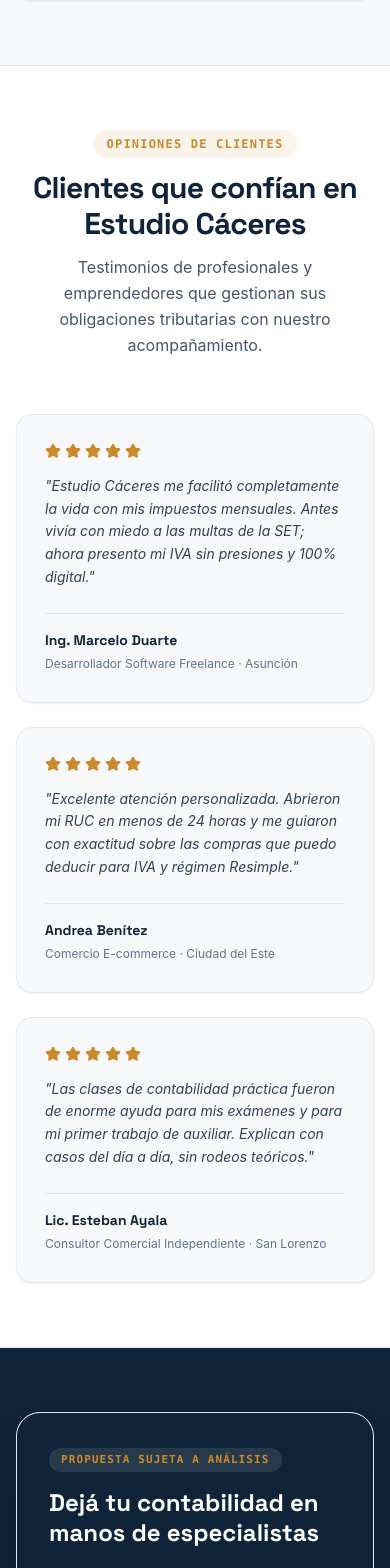
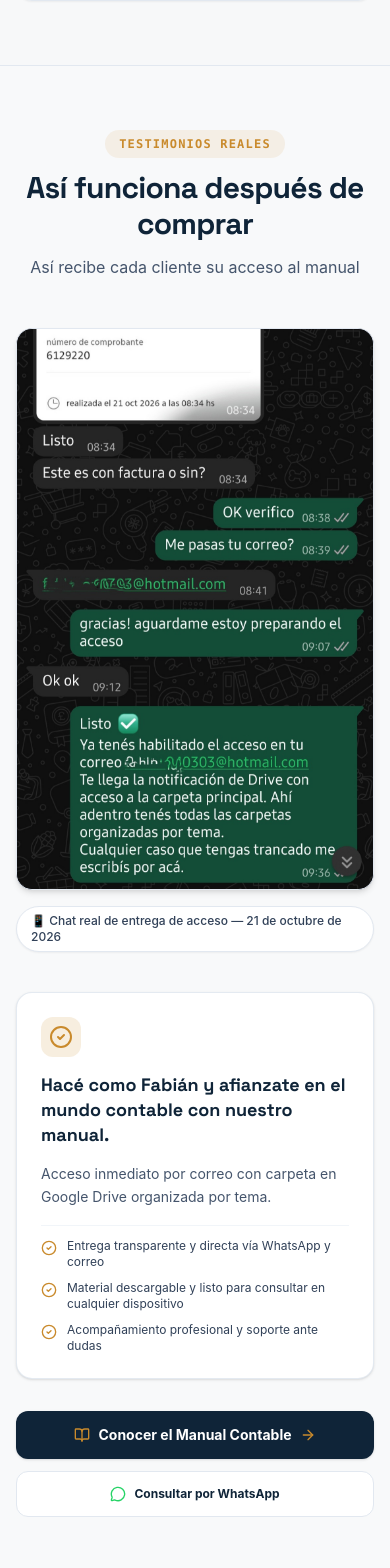
Before and after one commit to manuelias17/estudio-caceres-py, a React (Vite) app: page / in a window 390 px wide. Shown: the part 6200-7768 px from the top of the page. Built offline with nearby package versions, Linux system fonts and the light colour scheme.

Commit message:
feat: update experience years and add social proof
- Update experience claim from 5+ to 3+ years
- Add real delivery screenshot to home page testimonials
- Refine testimonial section styling

```diff
--- a/src/pages/HomePage.tsx
+++ b/src/pages/HomePage.tsx
@@ -25,6 +25,7 @@ import {
   Sparkles
 } from 'lucide-react';
 import logoImgLocal from '../assets/images/logo_real_estudio_caceres.png';
+import capturaEntregaImg from '../assets/images/captura_entrega_whatsapp_real.jpg';
 
 const WHATSAPP_NUMBER = '595993535291';
 const WHATSAPP_BASE_URL = `https://wa.me/${WHATSAPP_NUMBER}`;
@@ -546,77 +547,92 @@ export default function HomePage() {
       </section>
 
       {/* ------------------------------------------------------------- */}
-      {/* TESTIMONIOS                                                   */}
+      {/* TESTIMONIOS REALES / CAPTURA REAL DE ENTREGA                  */}
       {/* ------------------------------------------------------------- */}
-      <section className="py-16 sm:py-24 bg-white text-[#1C242B] border-b border-slate-200">
+      <section className="py-16 sm:py-24 bg-[#F8F9FA] text-[#1C242B] border-b border-slate-200">
         <div className="max-w-[1280px] mx-auto px-4 sm:px-6 lg:px-8">
-          <div className="text-center max-w-3xl mx-auto mb-14 space-y-3">
+          <div className="text-center max-w-3xl mx-auto mb-12 sm:mb-16 space-y-3">
             <span className="text-xs font-mono font-bold uppercase tracking-widest text-[#C98A2C] bg-[#C98A2C]/10 px-3.5 py-1.5 rounded-full inline-block">
-              Opiniones de Clientes
+              Testimonios reales
             </span>
             <h2 className="text-3xl sm:text-4xl font-bold font-heading text-[#0F2438] tracking-tight">
-              Clientes que confían en Estudio Cáceres
+              Así funciona después de comprar
             </h2>
-            <p className="text-base text-slate-600 leading-relaxed font-sans">
-              Testimonios de profesionales y emprendedores que gestionan sus obligaciones tributarias con nuestro acompañamiento.
+            <p className="text-base sm:text-lg text-slate-600 leading-relaxed font-sans">
+              Así recibe cada cliente su acceso al manual
             </p>
           </div>
 
-          <div className="grid grid-cols-1 md:grid-cols-3 gap-6 sm:gap-8">
-            {/* Testimonial 1 */}
-            <div className="p-7 rounded-2xl bg-[#F7F8F9] border border-slate-200/80 shadow-xs flex flex-col justify-between text-left space-y-6">
-              <div className="space-y-4">
-                <div className="flex items-center gap-1 text-[#C98A2C]">
-                  {[...Array(5)].map((_, i) => (
-                    <Star key={i} className="w-4 h-4 fill-current" />
-                  ))}
-                </div>
-                <p className="text-sm sm:text-base text-slate-700 italic leading-relaxed font-sans">
-                  "Estudio Cáceres me facilitó completamente la vida con mis impuestos mensuales. Antes vivía con miedo a las multas de la SET; ahora presento mi IVA sin presiones y 100% digital."
-                </p>
+          <div className="grid grid-cols-1 lg:grid-cols-12 gap-10 lg:gap-14 items-center max-w-5xl mx-auto">
+            {/* Imagen arriba en móvil, izquierda en desktop (lg:col-span-6) */}
+            <div className="lg:col-span-6 flex flex-col items-center">
+              <div className="w-full max-w-[500px] rounded-2xl sm:rounded-3xl overflow-hidden border border-slate-200 shadow-md bg-slate-900 mx-auto">
+                <img
+                  src={capturaEntregaImg}
+                  alt="Chat real de entrega de acceso al manual por WhatsApp"
+                  className="w-full h-auto object-cover block"
+                  loading="lazy"
+                  width={500}
+                  height={880}
+                />
               </div>
 
-              <div className="pt-4 border-t border-slate-200">
-                <span className="font-bold font-heading text-sm text-[#0F2438] block">Ing. Marcelo Duarte</span>
-                <span className="text-xs text-slate-500 font-sans">Desarrollador Software Freelance · Asunción</span>
+              {/* Badge debajo de la captura */}
+              <div className="mt-4 inline-flex items-center gap-1.5 px-3.5 py-1.5 rounded-full bg-white border border-slate-200 text-xs font-medium text-slate-700 shadow-xs">
+                <span>📱 Chat real de entrega de acceso — 21 de octubre de 2026</span>
               </div>
             </div>
 
-            {/* Testimonial 2 */}
-            <div className="p-7 rounded-2xl bg-[#F7F8F9] border border-slate-200/80 shadow-xs flex flex-col justify-between text-left space-y-6">
-              <div className="space-y-4">
-                <div className="flex items-center gap-1 text-[#C98A2C]">
-                  {[...Array(5)].map((_, i) => (
-                    <Star key={i} className="w-4 h-4 fill-current" />
-                  ))}
+            {/* Texto debajo en móvil, derecha en desktop (lg:col-span-6) */}
+            <div className="lg:col-span-6 space-y-6 text-left">
+              <div className="p-6 sm:p-8 rounded-2xl bg-white border border-slate-200/90 shadow-sm space-y-4">
+                <div className="w-10 h-10 rounded-xl bg-[#C98A2C]/15 text-[#C98A2C] flex items-center justify-center">
+                  <CheckCircle2 className="w-6 h-6 text-[#C98A2C]" />
                 </div>
-                <p className="text-sm sm:text-base text-slate-700 italic leading-relaxed font-sans">
-                  "Excelente atención personalizada. Abrieron mi RUC en menos de 24 horas y me guiaron con exactitud sobre las compras que puedo deducir para IVA y régimen Resimple."
+
+                <p className="text-lg sm:text-xl font-heading font-bold text-[#0F2438] leading-snug">
+                  Hacé como Fabián y afianzate en el mundo contable con nuestro manual.
                 </p>
+
+                <p className="text-sm sm:text-base text-slate-600 leading-relaxed font-sans">
+                  Acceso inmediato por correo con carpeta en Google Drive organizada por tema.
+                </p>
+
+                <div className="pt-3 border-t border-slate-100 space-y-2.5 text-xs sm:text-sm text-slate-700">
+                  <div className="flex items-start gap-2.5">
+                    <CheckCircle2 className="w-4 h-4 text-[#C98A2C] shrink-0 mt-0.5" />
+                    <span>Entrega transparente y directa vía WhatsApp y correo</span>
+                  </div>
+                  <div className="flex items-start gap-2.5">
+                    <CheckCircle2 className="w-4 h-4 text-[#C98A2C] shrink-0 mt-0.5" />
+                    <span>Material descargable y listo para consultar en cualquier dispositivo</span>
+                  </div>
+                  <div className="flex items-start gap-2.5">
+                    <CheckCircle2 className="w-4 h-4 text-[#C98A2C] shrink-0 mt-0.5" />
+                    <span>Acompañamiento profesional y soporte ante dudas</span>
+                  </div>
+                </div>
               </div>
 
-              <div className="pt-4 border-t border-slate-200">
-                <span className="font-bold font-heading text-sm text-[#0F2438] block">Andrea Benítez</span>
-                <span className="text-xs text-slate-500 font-sans">Comercio E-commerce · Ciudad del Este</span>
-              </div>
-            </div>
+              <div className="pt-2 flex flex-col sm:flex-row items-stretch sm:items-center gap-3">
+                <Link
+                  to="/manual"
+                  className="inline-flex items-center justify-center gap-2 px-6 py-3.5 rounded-xl font-bold text-sm bg-[#0F2438] text-white hover:bg-[#163350] transition-colors shadow-sm"
+                >
+                  <BookOpen className="w-4 h-4 text-[#C98A2C]" />
+                  <span>Conocer el Manual Contable</span>
+                  <ArrowRight className="w-4 h-4 text-[#C98A2C]" />
+                </Link>
 
-            {/* Testimonial 3 */}
-            <div className="p-7 rounded-2xl bg-[#F7F8F9] border border-slate-200/80 shadow-xs flex flex-col justify-between text-left space-y-6">
-              <div className="space-y-4">
-                <div className="flex items-center gap-1 text-[#C98A2C]">
-                  {[...Array(5)].map((_, i) => (
-                    <Star key={i} className="w-4 h-4 fill-current" />
-                  ))}
-                </div>
-                <p className="text-sm sm:text-base text-slate-700 italic leading-relaxed font-sans">
-                  "Las clases de contabilidad práctica fueron de enorme ayuda para mis exámenes y para mi primer trabajo de auxiliar. Explican con casos del día a día, sin rodeos teóricos."
-                </p>
-              </div>
-
-              <div className="pt-4 border-t border-slate-200">
-                <span className="font-bold font-heading text-sm text-[#0F2438] block">Lic. Esteban Ayala</span>
-                <span className="text-xs text-slate-500 font-sans">Consultor Comercial Independiente · San Lorenzo</span>
+                <a
+                  href={`https://wa.me/${WHATSAPP_NUMBER}?text=${encodeURIComponent('Hola Estudio Cáceres, vi la entrega del manual y quiero consultar sobre el acceso.')}`}
+                  target="_blank"
+                  rel="noopener noreferrer"
+                  className="inline-flex items-center justify-center gap-2 px-5 py-3.5 rounded-xl font-bold text-xs sm:text-sm text-[#0F2438] bg-white border border-slate-200 hover:bg-slate-50 transition-colors"
+                >
+                  <MessageCircle className="w-4 h-4 text-[#25D366]" />
+                  <span>Consultar por WhatsApp</span>
+                </a>
               </div>
             </div>
           </div>
--- a/src/pages/ManualLandingPage.tsx
+++ b/src/pages/ManualLandingPage.tsx
@@ -919,7 +919,7 @@ export default function ManualLandingPage() {
                 {/* Micro-stat 1 */}
                 <div className="flex flex-col items-center lg:items-start">
                   <span className="text-xl sm:text-2xl font-bold font-heading text-[#0F2438] leading-none">
-                    5+ años
+                    3+ años
                   </span>
                   <span className="text-xs sm:text-sm text-slate-500 font-sans mt-1">
                     de experiencia
@@ -956,7 +956,7 @@ export default function ManualLandingPage() {
               {/* Paragraphs with max reading width ~65ch and key terms bolded */}
               <div className="space-y-4 max-w-[65ch] text-slate-700 font-sans text-base sm:text-lg leading-relaxed">
                 <p>
-                  Soy Elías Cáceres, Técnico Contable y desarrollador de software con más de <strong>5 años de experiencia en auditorías externas</strong> a empresas de distintos rubros.
+                  Soy Elías Cáceres, Técnico Contable y desarrollador de software con más de <strong>3 años de experiencia en auditorías externas</strong> a empresas de distintos rubros.
                 </p>
                 <p>
                   En auditoría vi los mismos errores una y otra vez: comprobantes mal analizados, asientos mal imputados, controles internos débiles y liquidaciones de IVA armadas a ciegas.
```
Also changed, not shown: public/assets/aistudio/Polish_20261027_142745073_8a36a817.jpg (added), src/assets/images/captura_entrega_whatsapp_real.jpg (added).
